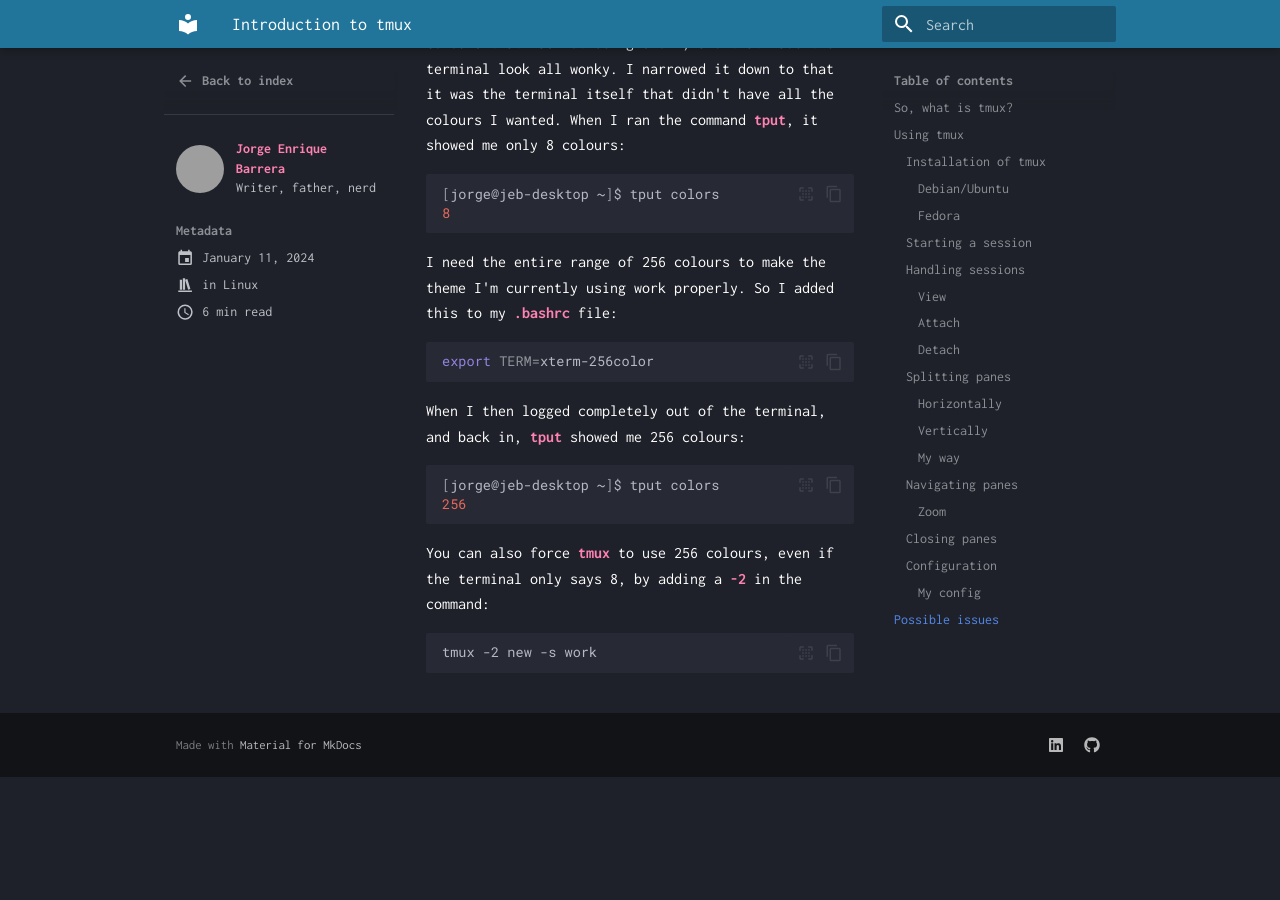
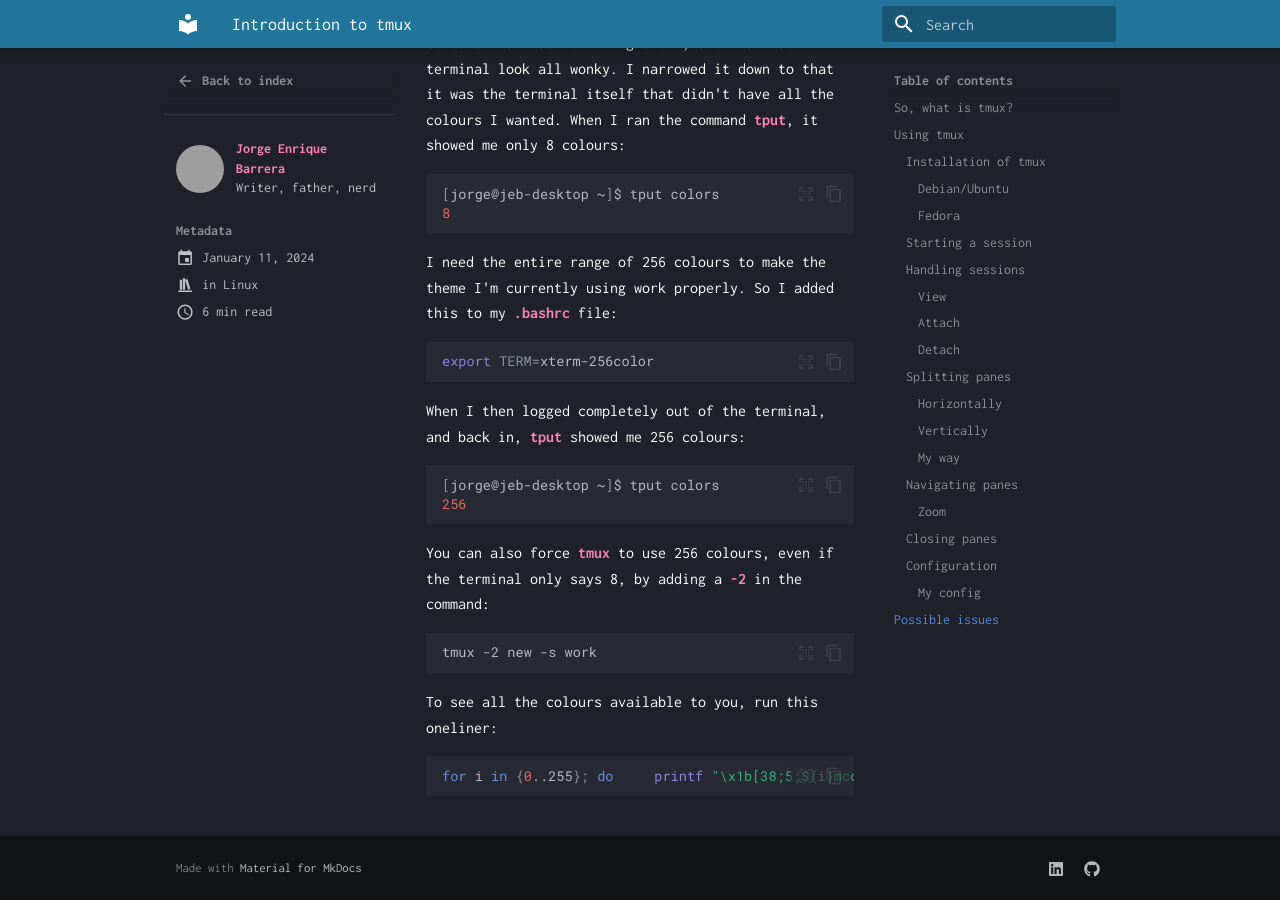
Before and after one commit to joenba7/joenba7.github.io, an MkDocs documentation site: the page built from docs/posts/introduction-to-tmux.md, in a window 1280 px wide and 900 px high, scrolled down 6363 px. Built offline with MkDocs 1.6.1 and Material for MkDocs 9.7.7, drawn with Linux system fonts in a browser that asks for light colours; before the commit the page ends 7140 px from its top, so only the background shows below that; grey boxes are pictures that could not be loaded.

Commit message:
Added oneliner to show all colours

````diff
--- a/docs/posts/introduction-to-tmux.md
+++ b/docs/posts/introduction-to-tmux.md
@@ -301,3 +301,9 @@ You can also force **tmux** to use 256 colours, even if the terminal only says
 ```bash
 tmux -2 new -s work
 ```
+
+To see all the colours available to you, run this oneliner:
+
+```bash
+for i in {0..255}; do     printf "\x1b[38;5;${i}mcolour${i}\x1b[0m\n"; done
+```
````
